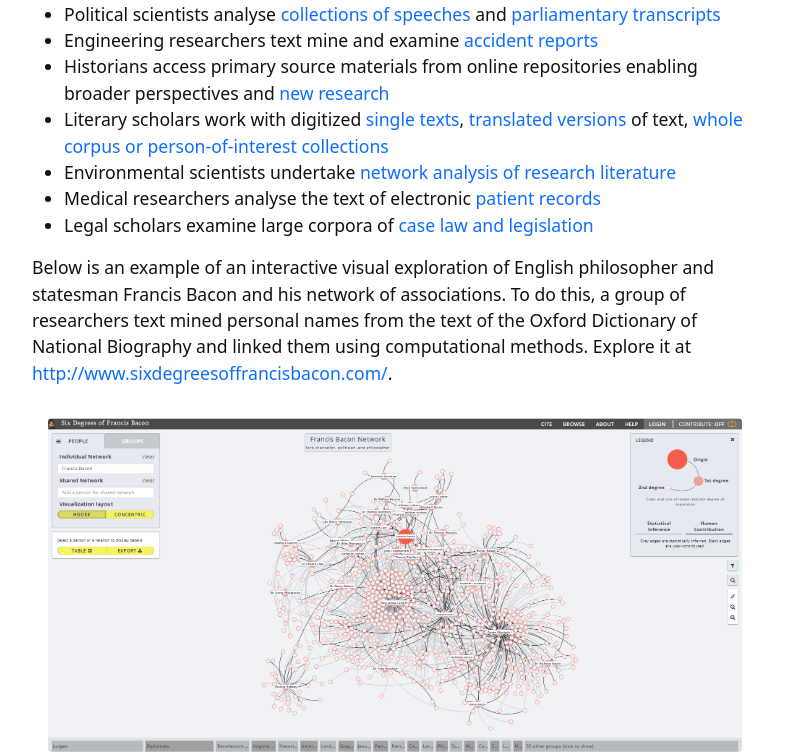
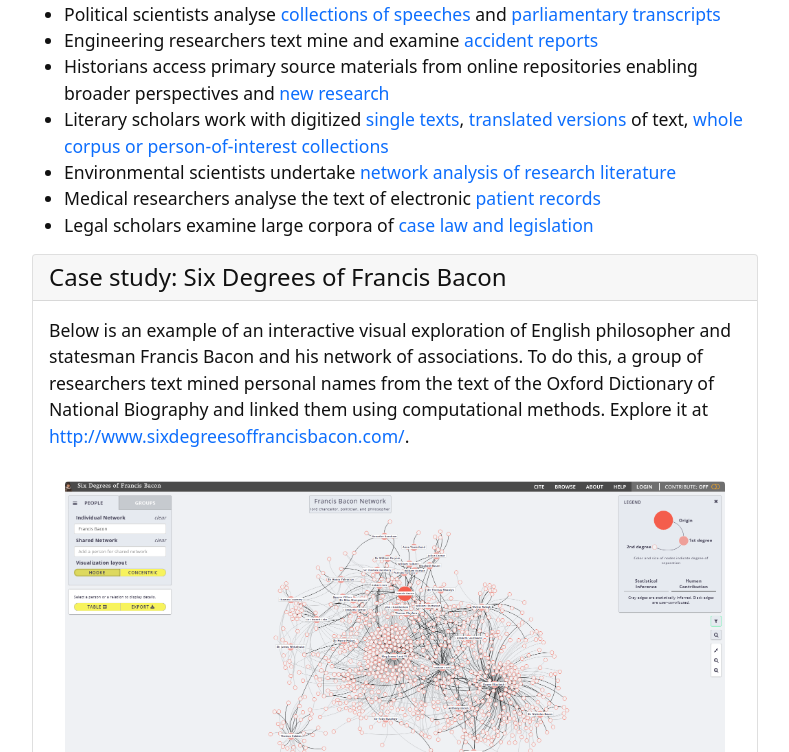
Before and after one commit to GULibrarySandbox/intro-text-mining-analysis-2022, a Jekyll site: the page built from content/1-what.md, in a window 1280 px wide and 900 px high, scrolled down 729 px, cut to the strip 0-752 px from the top of the window. Shown: the whole strip, without its empty margins (245-1034 px from the left). Built offline with Jekyll 4.4.1, drawn with Linux system fonts in a browser that asks for light colours; part of the change alters nothing that is shown.

Commit message:
Update 1-what.md

```diff
--- a/content/1-what.md
+++ b/content/1-what.md
@@ -21,9 +21,10 @@ All researchers regardless of discipline, methodology, or objective, can gain in
 - Medical researchers analyse the text of electronic [patient records](https://link-springer-com.libraryproxy.griffith.edu.au/book/10.1007/978-3-319-78503-5)
 - Legal scholars examine large corpora of [case law and legislation](https://www-annualreviews-org.libraryproxy.griffith.edu.au/doi/10.1146/annurev-lawsocsci-052720-121843#_i9)
 
+{% capture text %}
 Below is an example of an interactive visual exploration of English philosopher and statesman Francis Bacon and his network of associations. To do this, a group of researchers text mined personal names from the text of the Oxford Dictionary of National Biography and linked them using computational methods.  Explore it at [http://www.sixdegreesoffrancisbacon.com/](http://www.sixdegreesoffrancisbacon.com/).
 {% include figure.html img="SixDegreesFrancisBacon.png" alt="Francis Bacon Network visualisation" caption="Francis Bacon Network visualisation" width="100%" %}
-Source: [http://www.sixdegreesoffrancisbacon.com](http://www.sixdegreesoffrancisbacon.com)
+Source: [http://www.sixdegreesoffrancisbacon.com](http://www.sixdegreesoffrancisbacon.com){% endcapture %} {% include card.html header="Case study: Six Degrees of Francis Bacon" text=text %}
 
 -----
 
```
